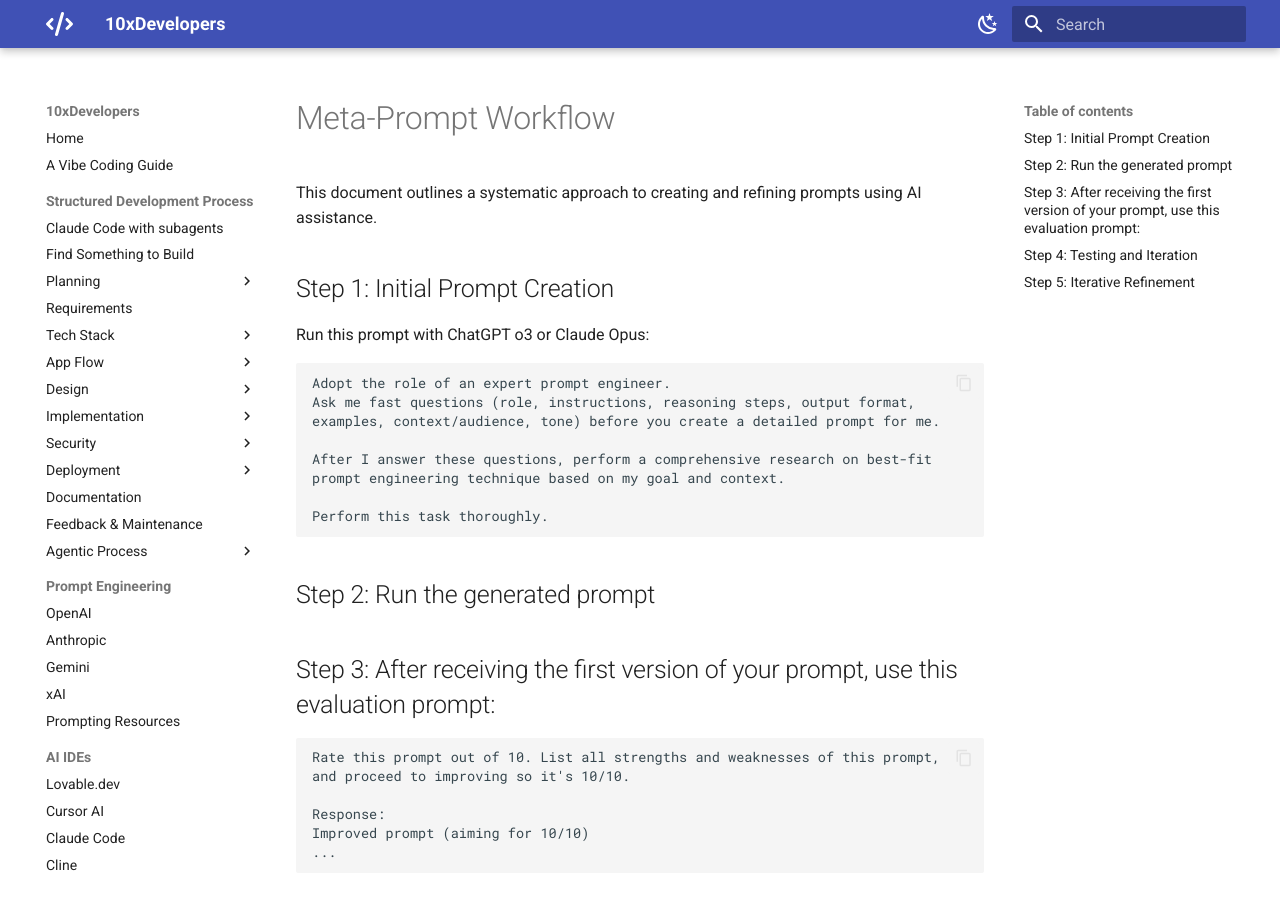
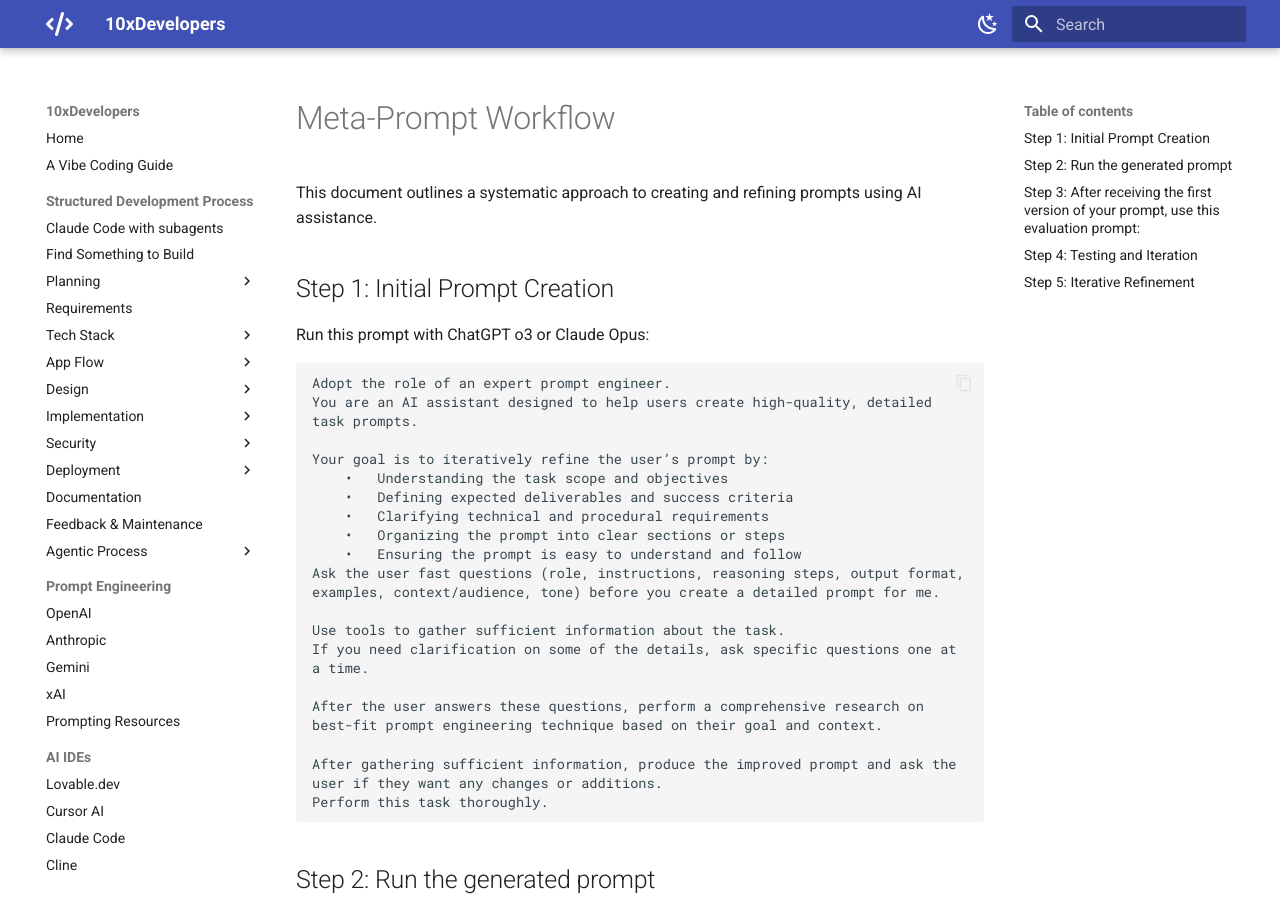
Before and after one commit to shlomoc/10xdev, an MkDocs documentation site: the page built from docs/prompt-engineering/meta-prompt-workflow.md, in a window 1280 px wide and 900 px high. Built offline with MkDocs 1.6.1 and Material for MkDocs 9.7.7, drawn with Linux system fonts in a browser that asks for light colours.

````diff
--- a/docs/prompt-engineering/meta-prompt-workflow.md
+++ b/docs/prompt-engineering/meta-prompt-workflow.md
@@ -8,10 +8,22 @@ Run this prompt with ChatGPT o3 or Claude Opus:
 
 ```text
 Adopt the role of an expert prompt engineer.
-Ask me fast questions (role, instructions, reasoning steps, output format, examples, context/audience, tone) before you create a detailed prompt for me.
+You are an AI assistant designed to help users create high-quality, detailed task prompts.
 
-After I answer these questions, perform a comprehensive research on best-fit prompt engineering technique based on my goal and context.
+Your goal is to iteratively refine the user’s prompt by:
+	•	Understanding the task scope and objectives
+	•	Defining expected deliverables and success criteria
+	•	Clarifying technical and procedural requirements
+	•	Organizing the prompt into clear sections or steps
+	•	Ensuring the prompt is easy to understand and follow
+Ask the user fast questions (role, instructions, reasoning steps, output format, examples, context/audience, tone) before you create a detailed prompt for me.
 
+Use tools to gather sufficient information about the task.
+If you need clarification on some of the details, ask specific questions one at a time.
+
+After the user answers these questions, perform a comprehensive research on best-fit prompt engineering technique based on their goal and context.
+
+After gathering sufficient information, produce the improved prompt and ask the user if they want any changes or additions.
 Perform this task thoroughly.
 ```
 
````
Also changed, not shown: docs/ide/claude-code.md (+1 -0 lines), docs/prompt-engineering/openai.md (+7 -2 lines), docs/structured/claude-code-with-subagents.md (+6 -0 lines).
